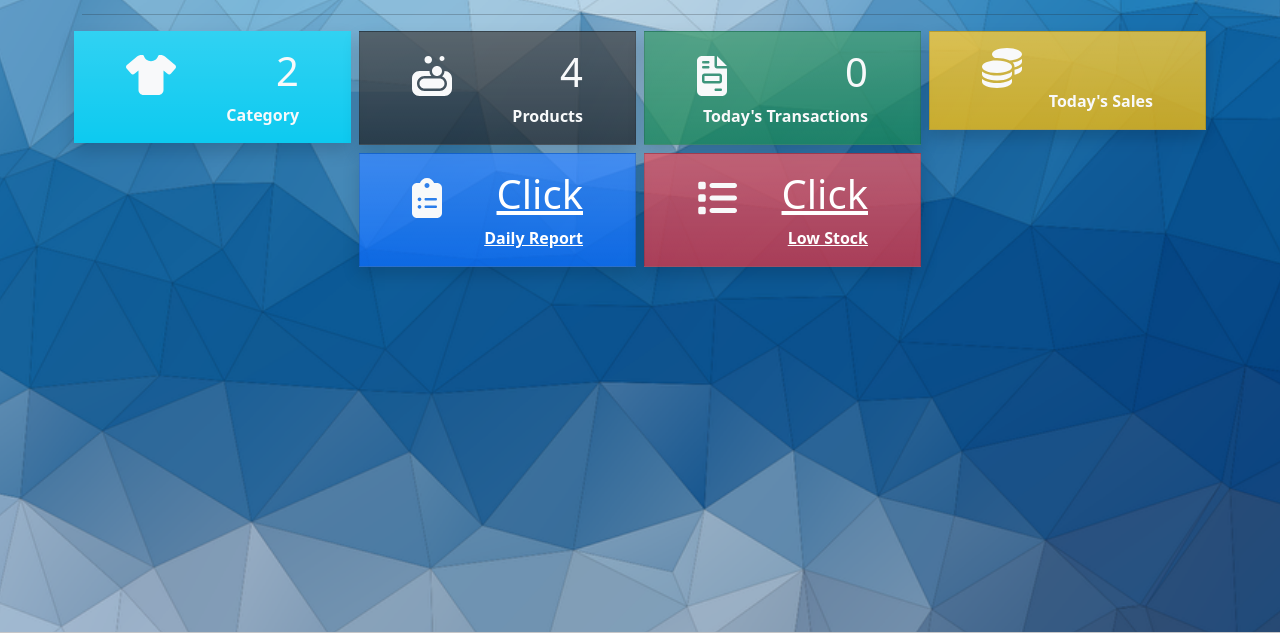
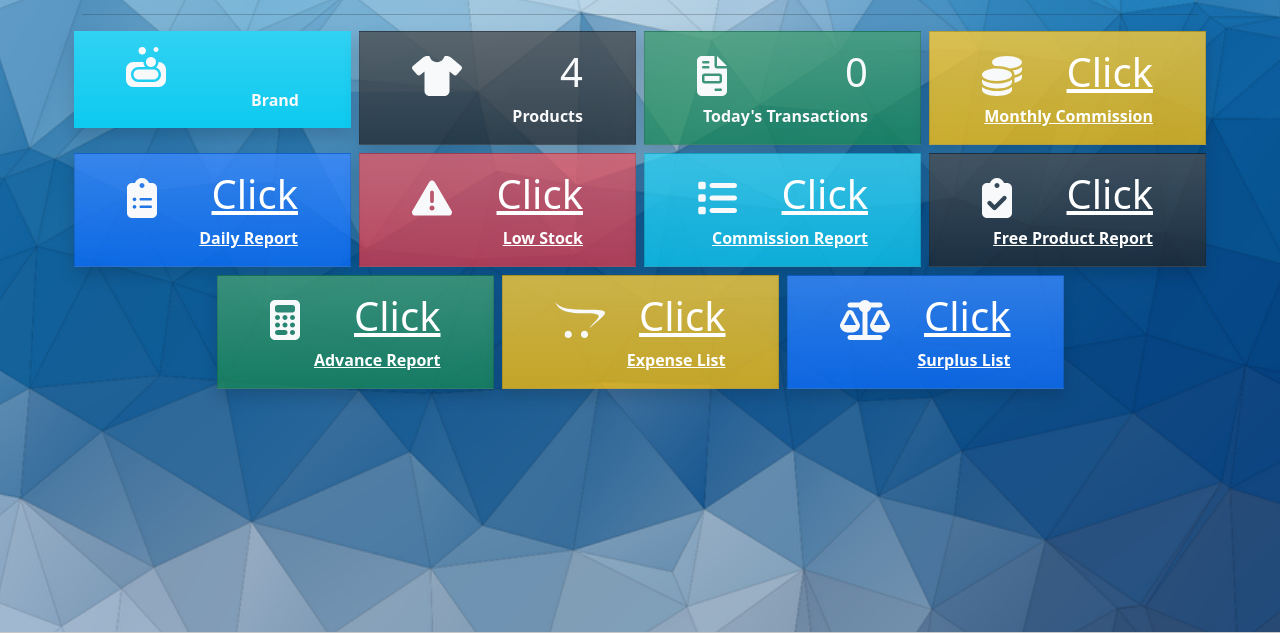
Before and after one commit to ShafayetZim/freedom_distribution, a Django app: page / in a window 1280 px wide. Shown: the part 112-745 px from the top of the page. Run offline with Django 4.2, Linux system fonts and the light colour scheme; a user stored in the database is signed in; data comes from the database, SQL or seed files in the repository; parts of the project's set-up code (start-up, migrations or seed data) failed here and were passed over; some libraries are stand-ins or nearby versions.

Commit message:
group removed, brand added

```diff
--- a/store/templates/home.html
+++ b/store/templates/home.html
@@ -11,12 +11,12 @@
                     <div class="container-fluid">
                         <div class="row mx-0 w-100 align-items-center">
                             <div class="col-3">
-                                <i class="fs-1 text-light fa fa-tshirt"></i>
+                                <i class="fs-1 text-light fa fa-soap"></i>
                             </div>
                             <div class="col-9">
-                                <h1 class="text-end">{{category|intcomma}}</h1>
+                                <h1 class="text-end">{{brand|intcomma}}</h1>
                             </div>
-                            <div class="col-12 text-end"><b>Category</b></div>
+                            <div class="col-12 text-end"><b>Brand</b></div>
                         </div>
                     </div>
                 </div>
@@ -28,7 +28,7 @@
                     <div class="container-fluid">
                         <div class="row mx-0 w-100 align-items-center">
                             <div class="col-3">
-                                <i class="fs-1 text-light fa fa-soap"></i>
+                                <i class="fs-1 text-light fa fa-tshirt"></i>
                             </div>
                             <div class="col-9">
                                 <h1 class="text-end">{{products|intcomma}}</h1>
@@ -58,6 +58,7 @@
         </div>
         <div class="col-lg-3 col-md-6 col-sm-12 col-xs-12 px-1 pb-2">
             <div class="card card-default rounded-0 shadow bg-gradient bg-warning bg-opacity-75 text-light">
+                <a href="{% url 'commission-bill-page' %}" style="color: white">
                     <div class="card-body">
                         <div class="container-fluid">
                             <div class="row mx-0 w-100 align-items-center">
@@ -65,12 +66,13 @@
                                     <i class="fs-1 text-light fa fa-coins"></i>
                                 </div>
                                 <div class="col-9">
-                                <h1 class="text-end">{{todays_sales|floatformat|intcomma}}</h1>
+                                    <h1 class="text-end">Click</h1>
                                 </div>
-                            <div class="col-12 text-end"><b>Today's Sales</b></div>
+                                <div class="col-12 text-end"><b>Monthly Commission</b></div>
                             </div>
                         </div>
                     </div>
+                </a>
             </div>
         </div>
         <div class="col-lg-3 col-md-6 col-sm-12 col-xs-12 px-1 pb-2">
@@ -99,12 +101,107 @@
                         <div class="container-fluid">
                             <div class="row mx-0 w-100 align-items-center">
                                 <div class="col-3">
+                                    <i class="fs-1 text-light fa fa-warning"></i>
+                                </div>
+                                <div class="col-9">
+                                    <h1 class="text-end">Click</h1>
+                                </div>
+                                <div class="col-12 text-end"><b>Low Stock</b></div>
+                            </div>
+                        </div>
+                    </div>
+                </a>
+            </div>
+        </div>
+        <div class="col-lg-3 col-md-6 col-sm-12 col-xs-12 px-1 pb-2">
+            <div class="card card-default rounded-0 shadow bg-gradient bg-info bg-opacity-75 text-light">
+                <a href="{% url 'commission-preview' %}" style="color: white">
+                    <div class="card-body">
+                        <div class="container-fluid">
+                            <div class="row mx-0 w-100 align-items-center">
+                                <div class="col-3">
                                     <i class="fs-1 text-light fa fa-list"></i>
                                 </div>
                                 <div class="col-9">
                                     <h1 class="text-end">Click</h1>
                                 </div>
-                                <div class="col-12 text-end"><b>Low Stock</b></div>
+                                <div class="col-12 text-end"><b>Commission Report</b></div>
+                            </div>
+                        </div>
+                    </div>
+                </a>
+            </div>
+        </div>
+        <div class="col-lg-3 col-md-6 col-sm-12 col-xs-12 px-1 pb-2">
+            <div class="card card-default rounded-0 shadow bg-gradient bg-dark bg-opacity-75 text-light">
+                <a href="{% url 'free-product-report' %}" style="color: white">
+                    <div class="card-body">
+                        <div class="container-fluid">
+                            <div class="row mx-0 w-100 align-items-center">
+                                <div class="col-3">
+                                    <i class="fs-1 text-light fas fa-clipboard-check"></i>
+                                </div>
+                                <div class="col-9">
+                                    <h1 class="text-end">Click</h1>
+                                </div>
+                                <div class="col-12 text-end"><b>Free Product Report</b></div>
+                            </div>
+                        </div>
+                    </div>
+                </a>
+            </div>
+        </div>
+        <div class="col-lg-3 col-md-6 col-sm-12 col-xs-12 px-1 pb-2">
+            <div class="card card-default rounded-0 shadow bg-gradient bg-success bg-opacity-75 text-light">
+                <a href="{% url 'advance-report' %}" style="color: white">
+                    <div class="card-body">
+                        <div class="container-fluid">
+                            <div class="row mx-0 w-100 align-items-center">
+                                <div class="col-3">
+                                    <i class="fs-1 text-light fas fa-calculator"></i>
+                                </div>
+                                <div class="col-9">
+                                    <h1 class="text-end">Click</h1>
+                                </div>
+                                <div class="col-12 text-end"><b>Advance Report</b></div>
+                            </div>
+                        </div>
+                    </div>
+                </a>
+            </div>
+        </div>
+        <div class="col-lg-3 col-md-6 col-sm-12 col-xs-12 px-1 pb-2">
+            <div class="card card-default rounded-0 shadow bg-gradient bg-warning bg-opacity-75 text-light">
+                <a href="{% url 'expense-page' %}" style="color: white">
+                    <div class="card-body">
+                        <div class="container-fluid">
+                            <div class="row mx-0 w-100 align-items-center">
+                                <div class="col-3">
+                                    <i class="fs-1 text-light fab fa-opencart"></i>
+                                </div>
+                                <div class="col-9">
+                                    <h1 class="text-end">Click</h1>
+                                </div>
+                                <div class="col-12 text-end"><b>Expense List</b></div>
+                            </div>
+                        </div>
+                    </div>
+                </a>
+            </div>
+        </div>
+        <div class="col-lg-3 col-md-6 col-sm-12 col-xs-12 px-1 pb-2">
+            <div class="card card-default rounded-0 shadow bg-gradient bg-primary bg-opacity-75 text-light">
+                <a href="{% url 'surplus-page' %}" style="color: white">
+                    <div class="card-body">
+                        <div class="container-fluid">
+                            <div class="row mx-0 w-100 align-items-center">
+                                <div class="col-3">
+                                    <i class="fs-1 text-light fas fa-balance-scale"></i>
+                                </div>
+                                <div class="col-9">
+                                    <h1 class="text-end">Click</h1>
+                                </div>
+                                <div class="col-12 text-end"><b>Surplus List</b></div>
                             </div>
                         </div>
                     </div>
```
Lines whose indentation alone changed are shown as unchanged.
